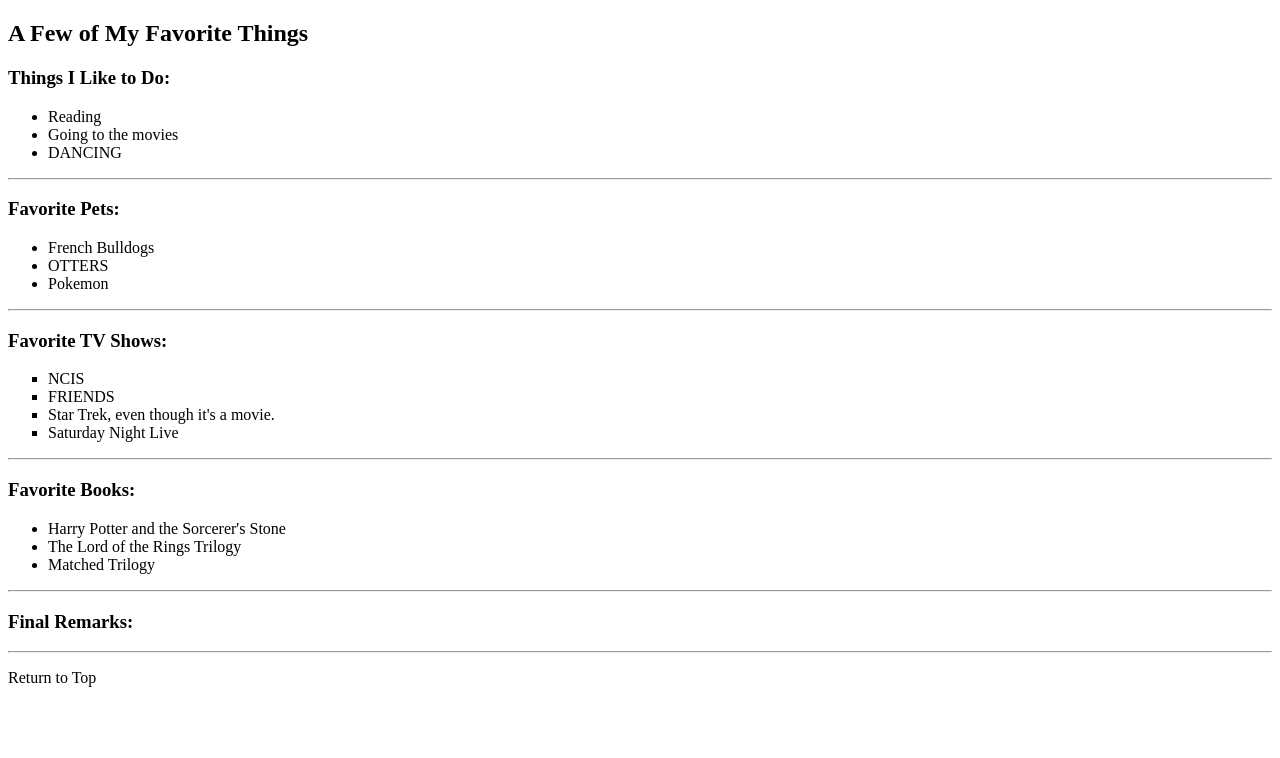
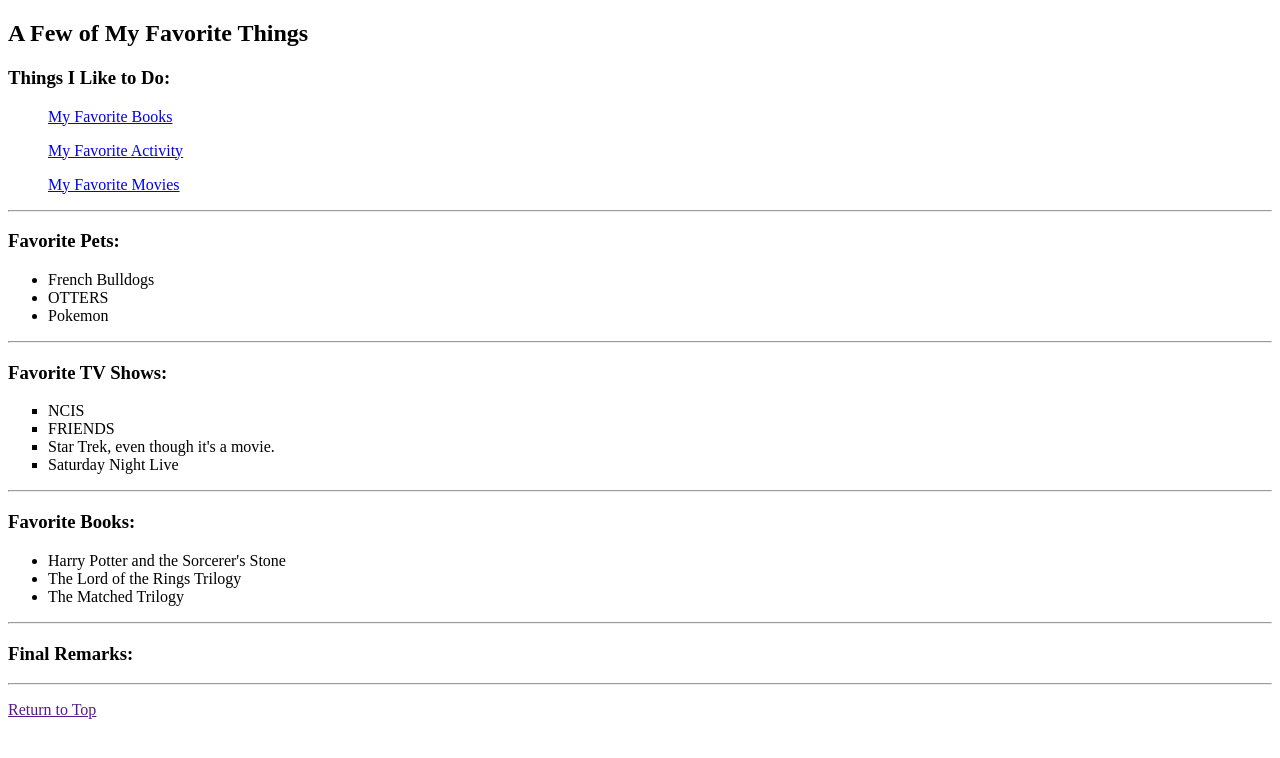
Before and after one commit to JoJoTheAceOfDiamonds/HTML3Files, a plain HTML site: page index.html in a window 1280 px wide. Drawn offline with Linux system fonts and the light colour scheme.

Commit message:
links added

```diff
--- a/index.html
+++ b/index.html
@@ -11,9 +11,9 @@
 
 <h3> Things I Like to Do:</h3>
 <ul>
-   <li> Reading </li>
-   <li> Going to the movies </li>
-   <li> DANCING </li>
+   <a href="Pages/Reading/Reading.html"><p>My Favorite Books</p></a>
+   <a href="Pages/Hiking.html"><p> My Favorite Activity</p></a>
+   <a href="Pages/Movies.html"><p> My Favorite Movies</p></a>
 </ul>
 
 <hr>
@@ -43,13 +43,12 @@
 <ul>
    <li> Harry Potter and the Sorcerer's Stone</li>
    <li> The Lord of the Rings Trilogy</li>
-   <li> Matched Trilogy</li>
+   <li> The Matched Trilogy</li>
 </ul>
-
 <hr>
 <h3>Final Remarks:</h3>
 <hr>
-<p>Return to Top</p>
+<p><a href="">Return to Top</a></p>
 
 </body>
 </html>
```
Also changed, not shown: Pages/Reading/Reading.html (+1 -1 lines), Pages/index.html (added).
